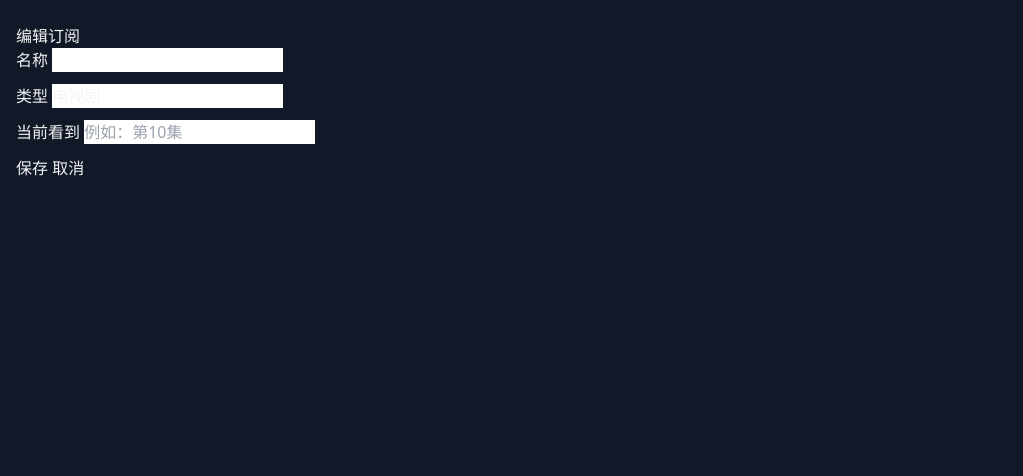
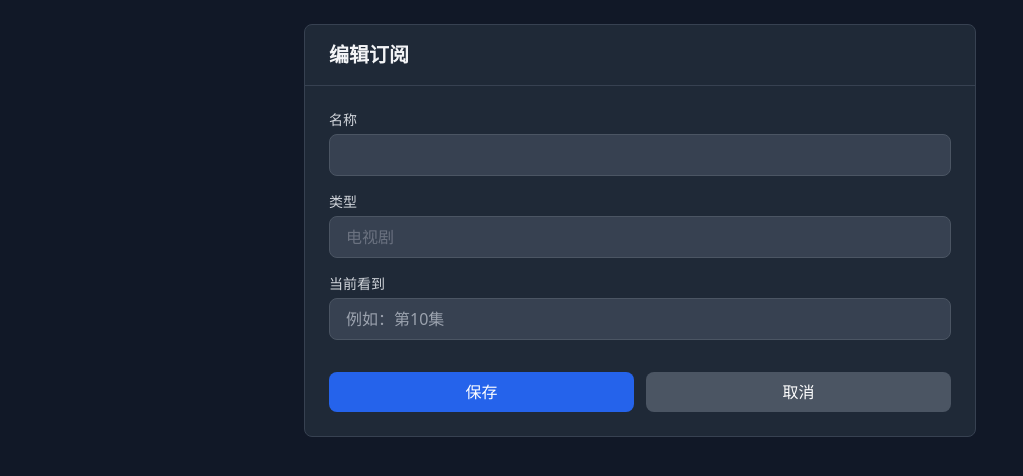
Before and after one commit to JasperJiang/VidSpectre, a Flask app: template templates/edit_subscription.html in a window 1280 px wide. Shown: the part 65-541 px from the top of the page, without its empty margins (0-1023 px from the left). Run offline with Flask 3, Linux system fonts and the light colour scheme; the template is opened without the code that fills it, so the values that code supplies are empty; some libraries are stand-ins or nearby versions.

Commit message:
feat: rewrite edit_subscription.html with Tailwind form
Co-Authored-By: Claude Opus 4.6 <noreply@anthropic.com>

```diff
--- a/templates/edit_subscription.html
+++ b/templates/edit_subscription.html
@@ -3,33 +3,43 @@
 {% block title %}编辑订阅 - VidSpectre{% endblock %}
 
 {% block content %}
-<div class="row justify-content-center">
-    <div class="col-md-6">
-        <div class="card">
-            <div class="card-header">
-                <h4>编辑订阅</h4>
+<div class="max-w-2xl mx-auto">
+    <div class="bg-gray-800 rounded-lg border border-gray-700">
+        <div class="px-6 py-4 border-b border-gray-700">
+            <h2 class="text-xl font-bold">编辑订阅</h2>
         </div>
-            <div class="card-body">
-                <form method="POST">
-                    <div class="mb-3">
-                        <label class="form-label">名称</label>
-                        <input type="text" class="form-control" value="{{ subscription.media_name }}" readonly>
+        <div class="p-6">
+            <form method="POST" class="space-y-4">
+                <div>
+                    <label class="block text-sm font-medium text-gray-300 mb-1">名称</label>
+                    <input type="text" class="w-full bg-gray-700 border border-gray-600 rounded-lg px-4 py-2 text-gray-500" value="{{ subscription.media_name }}" readonly>
                 </div>
-                    <div class="mb-3">
-                        <label class="form-label">类型</label>
-                        <input type="text" class="form-control" value="{{ '电影' if subscription.media_type == 'movie' else '电视剧' }}" readonly>
+
+                <div>
+                    <label class="block text-sm font-medium text-gray-300 mb-1">类型</label>
+                    <input type="text" class="w-full bg-gray-700 border border-gray-600 rounded-lg px-4 py-2 text-gray-500" value="{{ '电影' if subscription.media_type == 'movie' else '电视剧' }}" readonly>
                 </div>
-                    <div class="mb-3">
-                        <label class="form-label">当前看到</label>
-                        <input type="text" name="current_episode" class="form-control" value="{{ subscription.current_episode or '' }}" placeholder="例如：第10集">
+
+                <div>
+                    <label class="block text-sm font-medium text-gray-300 mb-1">当前看到</label>
+                    <input type="text" name="current_episode"
+                           class="w-full bg-gray-700 border border-gray-600 rounded-lg px-4 py-2 text-white"
+                           value="{{ subscription.current_episode or '' }}"
+                           placeholder="例如：第10集">
                 </div>
-                    <div class="d-grid gap-2">
-                        <button type="submit" class="btn btn-primary">保存</button>
-                        <a href="{{ url_for('web.index') }}" class="btn btn-secondary">取消</a>
+
+                <div class="flex gap-3 pt-4">
+                    <button type="submit"
+                            class="flex-1 bg-blue-600 hover:bg-blue-700 text-white px-6 py-2 rounded-lg font-medium">
+                        保存
+                    </button>
+                    <a href="{{ url_for('web.index') }}"
+                       class="flex-1 bg-gray-600 hover:bg-gray-500 text-white px-6 py-2 rounded-lg font-medium text-center">
+                        取消
+                    </a>
                 </div>
             </form>
         </div>
     </div>
 </div>
-</div>
 {% endblock %}
```
Lines whose indentation alone changed are shown as unchanged.
